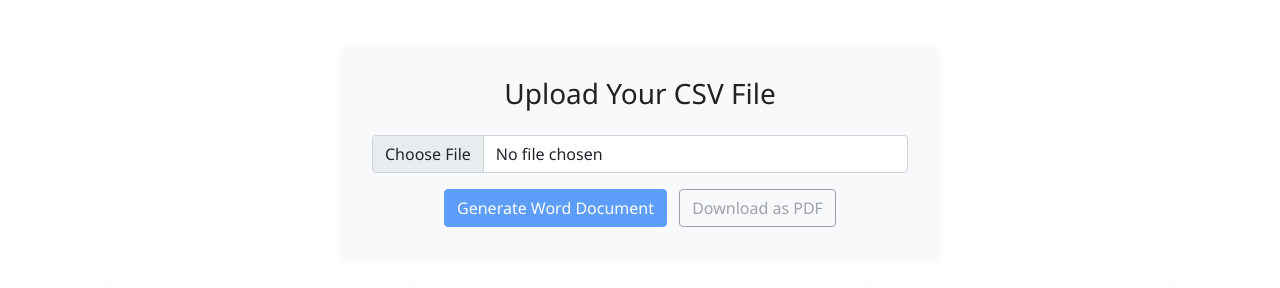
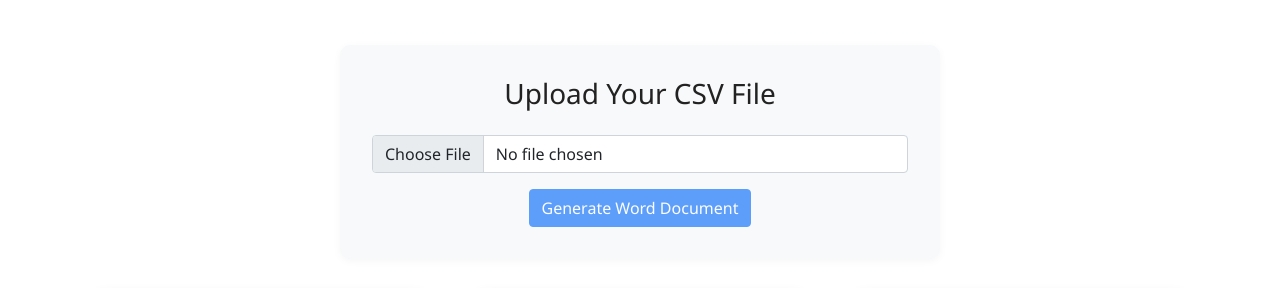
Before and after one commit to 7sandews/CSV-to-Docs, a plain HTML site: page docs/index.html in a window 1280 px wide. Shown: the part 137-425 px from the top of the page. Drawn offline with nearby package versions, Linux system fonts and the light colour scheme.

Commit message:
Switch to better everything

```diff
--- a/docs/index.html
+++ b/docs/index.html
@@ -8,7 +8,6 @@
     <script src="https://cdnjs.cloudflare.com/ajax/libs/PapaParse/5.3.0/papaparse.min.js"></script>
     <script src="https://cdnjs.cloudflare.com/ajax/libs/FileSaver.js/2.0.5/FileSaver.min.js"></script>
     <script src="https://unpkg.com/docx@7.1.0/build/index.js"></script>
-    <script src="https://cdnjs.cloudflare.com/ajax/libs/jspdf/2.5.1/jspdf.umd.min.js"></script>
     <style>
         body {
             background: #fff;
@@ -104,9 +103,6 @@
             <div class="text-center mt-3">
                 <button class="btn btn-primary" onclick="generateDocx()" id="generateBtn" disabled>
                     Generate Word Document
-                </button>
-                <button class="btn btn-outline-secondary ms-2" onclick="generatePDF()" id="pdfBtn" disabled>
-                    Download as PDF
                 </button>
             </div>
         </div>
@@ -256,7 +252,6 @@
                         if (validateCSV(csvData)) {
                             showPreview(results.data);
                             document.getElementById('generateBtn').disabled = false;
-                            document.getElementById('pdfBtn').disabled = false;
                             showSuccess(`Successfully loaded ${results.data.length} questions`);
                         }
                     },
@@ -511,77 +506,6 @@
                 generateBtn.textContent = 'Generate Word Document';
             }
         }
-
-        async function generatePDF() {
-            if (!csvData) return;
-            const { jsPDF } = window.jspdf;
-            const doc = new jsPDF({ unit: 'pt', format: 'a4' });
-            const pageWidth = doc.internal.pageSize.getWidth();
-            let y = 60;
-            // Add logo if available
-            try {
-                const img = new Image();
-                img.src = 'Logo.png';
-                await new Promise((resolve, reject) => {
-                    img.onload = resolve;
-                    img.onerror = reject;
-                });
-                doc.addImage(img, 'PNG', pageWidth - 120, 20, 100, 40);
-            } catch (e) {}
-            // Title
-            doc.setFont('helvetica', 'bold');
-            doc.setFontSize(22);
-            doc.setTextColor(28, 73, 128);
-            doc.text('MCQ Question Bank', 40, y);
-            y += 40;
-            // Group by subdomain
-            const groupedData = {};
-            csvData.forEach(row => {
-                if (!groupedData[row['Sub-domain']]) groupedData[row['Sub-domain']] = [];
-                groupedData[row['Sub-domain']].push(row);
-            });
-            let questionNumber = 1;
-            const maxWidth = pageWidth - 100; // leave margin
-            for (const [subdomain, questions] of Object.entries(groupedData)) {
-                if (y > 700) { doc.addPage(); y = 60; }
-                doc.setFont('helvetica', 'bold');
-                doc.setFontSize(16);
-                doc.setTextColor(28, 73, 128);
-                doc.text(`Sub Domain – ${subdomain}`, 40, y);
-                y += 28;
-                for (const question of questions) {
-                    if (y > 750) { doc.addPage(); y = 60; }
-                    doc.setFont('helvetica', 'italic');
-                    doc.setFontSize(12);
-                    doc.setTextColor(28, 73, 128);
-                    doc.text(`Complexity – ${question['Complexity'].charAt(0).toUpperCase() + question['Complexity'].slice(1)}`, 50, y);
-                    y += 18;
-                    doc.setDrawColor(28, 73, 128);
-                    doc.setLineWidth(1);
-                    doc.line(40, y, pageWidth - 40, y);
-                    y += 12;
-                    // Wrap question text
-                    const questionLines = doc.splitTextToSize(`Q. ${questionNumber}) ${question['Question']}`, maxWidth - 60);
-                    doc.text(questionLines, 60, y);
-                    y += questionLines.length * 16;
-                    doc.setFont('helvetica', 'normal');
-                    // Wrap each choice
-                    ['Choice1', 'Choice2', 'Choice3', 'Choice4'].forEach((choice, idx) => {
-                        const choiceText = `${String.fromCharCode(65 + idx)}) ${question[choice]}`;
-                        const choiceLines = doc.splitTextToSize(choiceText, maxWidth - 80);
-                        doc.text(choiceLines, 80, y);
-                        y += choiceLines.length * 16;
-                    });
-                    y += 8;
-                    // Check for page break
-                    if (y > 750) { doc.addPage(); y = 60; }
-                    questionNumber++;
-                }
-                y += 10;
-            }
-            doc.save('MCQ_Question_Bank.pdf');
-            showSuccess('PDF generated successfully!');
-        }
     </script>
     <footer class="footer-legal text-center">
         Created by Soumya Ranjan &copy; 2025. All rights reserved.
```
